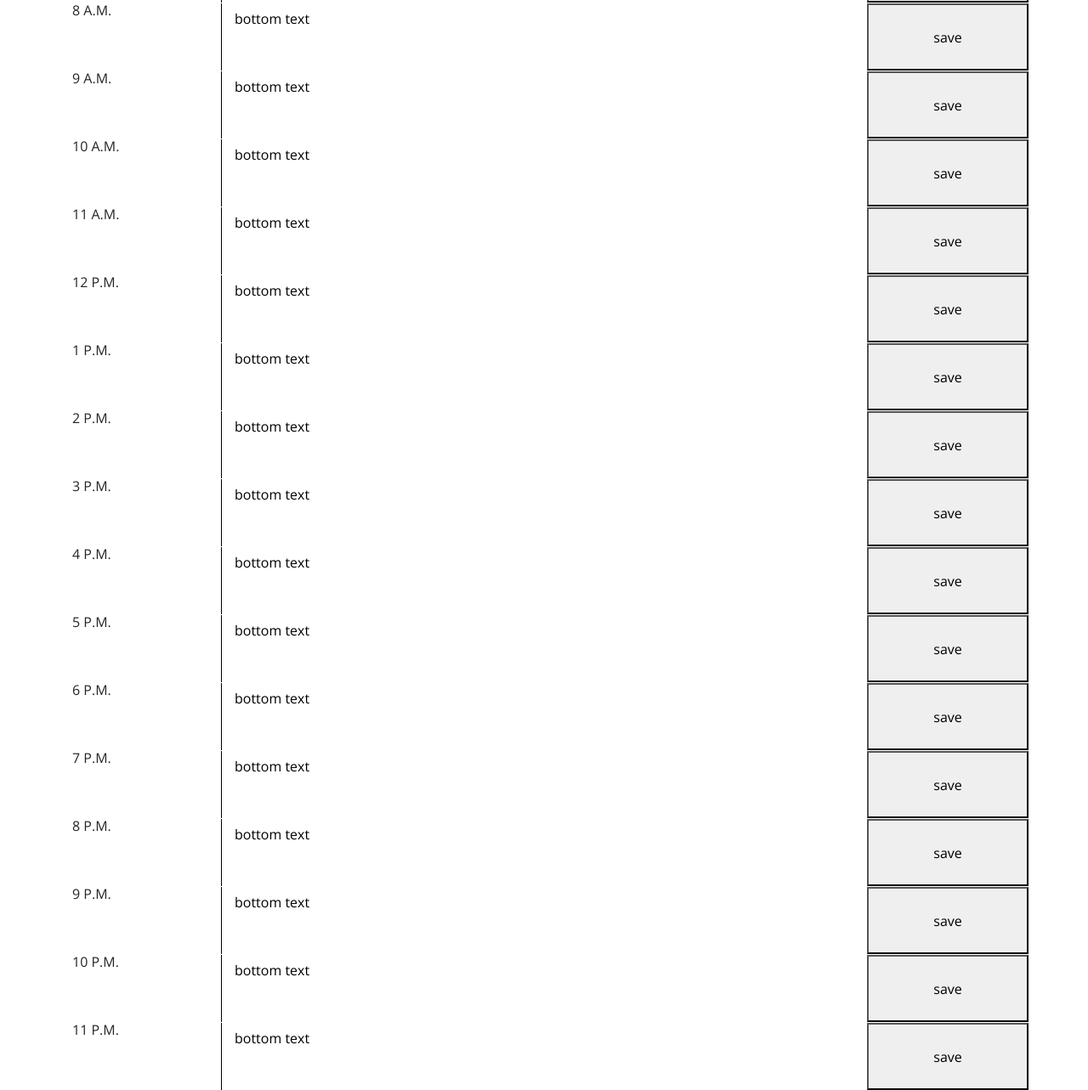
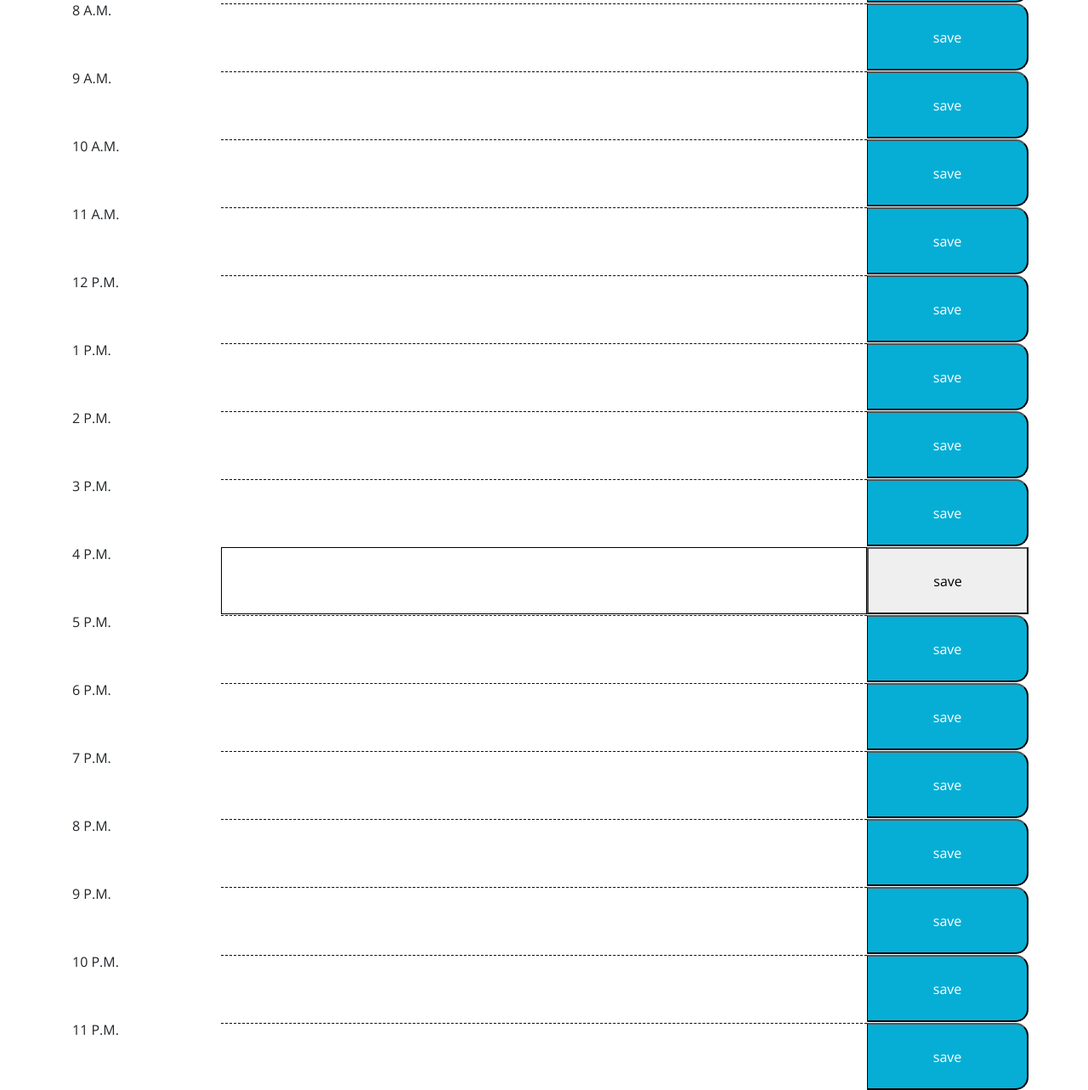
Before and after one commit to Erin-Leal/basic-timetable, a plain HTML site: page index.html in a window 1280 px wide. Shown: the part 973-2256 px from the top of the page at 85% size. Drawn offline with nearby package versions, Linux system fonts and the light colour scheme.

Commit message:
Html likely fully sorted, primarily on javascript end of things for now, will sort aesthetics dead last.

```diff
--- a/index.html
+++ b/index.html
@@ -23,147 +23,147 @@
 
     <!--Our hours, I hard coded them into here because setting javascript to put them out and have data be stored here seems like a pain and it's just unnecessary.-->
     <section class="row">
-      <div class="time-name, col-2">12 A.M.</div>
-      <textarea class="time-block, hour, col-8" id="0">bottom text</textarea>
+      <div class="time-name col-2">12 A.M.</div>
+      <textarea class="time-block hour col-8" id="hs0"></textarea>
+      <button class="saveBtn col-2">save</button>
+    </section>
+
+    <section class="row">
+      <div class="time-name col-2">1 A.M.</div>
+      <textarea class="time-block hour col-8" id="hs1"></textarea>
+      <button class="saveBtn col-2">save</button>
+    </section>
+
+    <section class="row">
+      <div class="time-name col-2">2 A.M.</div>
+      <textarea class="time-block hour col-8" id="hs2"></textarea>
+      <button class="saveBtn col-2">save</button>
+    </section>
+
+    <section class="row">
+      <div class="time-name col-2">3 A.M.</div>
+      <textarea class="time-block hour col-8" id="hs3"></textarea>
+      <button class="saveBtn col-2">save</button>
+    </section>
+
+    <section class="row">
+      <div class="time-name col-2">4 A.M.</div>
+      <textarea class="time-block hour col-8" id="hs4"></textarea>
+      <button class="saveBtn col-2">save</button>
+    </section>
+
+    <section class="row">
+      <div class="time-name col-2">5 A.M.</div>
+      <textarea class="time-block hour col-8" id="hs5"></textarea>
+      <button class="saveBtn col-2">save</button>
+    </section>
+
+    <section class="row">
+      <div class="time-name col-2">6 A.M.</div>
+      <textarea class="time-block hour col-8" id="hs6"></textarea>
+      <button class="saveBtn col-2">save</button>
+    </section>
+
+    <section class="row">
+      <div class="time-name col-2">7 A.M.</div>
+      <textarea class="time-block hour col-8" id="hs7"></textarea>
+      <button class="saveBtn col-2">save</button>
+    </section>
+
+    <section class="row">
+      <div class="time-name col-2">8 A.M.</div>
+      <textarea class="time-block hour col-8" id="hs8"></textarea>
+      <button class="saveBtn col-2">save</button>
+    </section>
+
+    <section class="row">
+      <div class="time-name col-2">9 A.M.</div>
+      <textarea class="time-block hour col-8" id="hs9"></textarea>
+      <button class="saveBtn col-2">save</button>
+    </section>
+
+    <section class="row">
+      <div class="time-name col-2">10 A.M.</div>
+      <textarea class="time-block hour col-8" id="hs10"></textarea>
+      <button class="saveBtn col-2">save</button>
+    </section>
+
+    <section class="row">
+      <div class="time-name col-2">11 A.M.</div>
+      <textarea class="time-block hour col-8" id="hs11"></textarea>
+      <button class="saveBtn col-2">save</button>
+    </section>
+
+    <section class="row">
+      <div class="time-name col-2">12 P.M.</div>
+      <textarea class="time-block hour col-8" id="hs12"></textarea>
+      <button class="saveBtn col-2">save</button>
+    </section>
+
+    <section class="row">
+      <div class="time-name col-2">1 P.M.</div>
+      <textarea class="time-block hour col-8" id="hs13"></textarea>
+      <button class="saveBtn col-2">save</button>
+    </section>
+
+    <section class="row">
+      <div class="time-name col-2">2 P.M.</div>
+      <textarea class="time-block hour col-8" id="hs14"></textarea>
+      <button class="saveBtn col-2">save</button>
+    </section>
+
+    <section class="row">
+      <div class="time-name col-2">3 P.M.</div>
+      <textarea class="time-block hour col-8" id="hs15"></textarea>
+      <button class="saveBtn col-2">save</button>
+    </section>
+
+    <section class="row">
+      <div class="time-name, col-2">4 P.M.</div>
+      <textarea class="time-block, hour, col-8" id="hs16"></textarea>
       <button class="saveBtn, col-2">save</button>
     </section>
 
     <section class="row">
-      <div class="time-name, col-2">1 A.M.</div>
-      <textarea class="time-block, hour, col-8" id="1">bottom text</textarea>
-      <button class="saveBtn, col-2">save</button>
+      <div class="time-name col-2">5 P.M.</div>
+      <textarea class="time-block hour col-8" id="hs17"></textarea>
+      <button class="saveBtn col-2">save</button>
     </section>
 
     <section class="row">
-      <div class="time-name, col-2">2 A.M.</div>
-      <textarea class="time-block, hour, col-8" id="2">bottom text</textarea>
-      <button class="saveBtn, col-2">save</button>
+      <div class="time-name col-2">6 P.M.</div>
+      <textarea class="time-block hour col-8" id="hs18"></textarea>
+      <button class="saveBtn col-2">save</button>
     </section>
 
     <section class="row">
-      <div class="time-name, col-2">3 A.M.</div>
-      <textarea class="time-block, hour, col-8" id="3">bottom text</textarea>
-      <button class="saveBtn, col-2">save</button>
+      <div class="time-name col-2">7 P.M.</div>
+      <textarea class="time-block hour col-8" id="hs19"></textarea>
+      <button class="saveBtn col-2">save</button>
     </section>
 
     <section class="row">
-      <div class="time-name, col-2">4 A.M.</div>
-      <textarea class="time-block, hour, col-8" id="4">bottom text</textarea>
-      <button class="saveBtn, col-2">save</button>
+      <div class="time-name col-2">8 P.M.</div>
+      <textarea class="time-block hour col-8" id="hs20"></textarea>
+      <button class="saveBtn col-2">save</button>
     </section>
 
     <section class="row">
-      <div class="time-name, col-2">5 A.M.</div>
-      <textarea class="time-block, hour, col-8" id="5">bottom text</textarea>
-      <button class="saveBtn, col-2">save</button>
+      <div class="time-name col-2">9 P.M.</div>
+      <textarea class="time-block hour col-8" id="hs21"></textarea>
+      <button class="saveBtn col-2">save</button>
     </section>
 
     <section class="row">
-      <div class="time-name, col-2">6 A.M.</div>
-      <textarea class="time-block, hour, col-8" id="6">bottom text</textarea>
-      <button class="saveBtn, col-2">save</button>
+      <div class="time-name col-2">10 P.M.</div>
+      <textarea class="time-block hour col-8" id="hs22"></textarea>
+      <button class="saveBtn col-2">save</button>
     </section>
 
     <section class="row">
-      <div class="time-name, col-2">7 A.M.</div>
-      <textarea class="time-block, hour, col-8" id="7">bottom text</textarea>
-      <button class="saveBtn, col-2">save</button>
-    </section>
-
-    <section class="row">
-      <div class="time-name, col-2">8 A.M.</div>
-      <textarea class="time-block, hour, col-8" id="8">bottom text</textarea>
-      <button class="saveBtn, col-2">save</button>
-    </section>
-
-    <section class="row">
-      <div class="time-name, col-2">9 A.M.</div>
-      <textarea class="time-block, hour, col-8" id="9">bottom text</textarea>
-      <button class="saveBtn, col-2">save</button>
-    </section>
-
-    <section class="row">
-      <div class="time-name, col-2">10 A.M.</div>
-      <textarea class="time-block, hour, col-8" id="10">bottom text</textarea>
-      <button class="saveBtn, col-2">save</button>
-    </section>
-
-    <section class="row">
-      <div class="time-name, col-2">11 A.M.</div>
-      <textarea class="time-block, hour, col-8" id="11">bottom text</textarea>
-      <button class="saveBtn, col-2">save</button>
-    </section>
-
-    <section class="row">
-      <div class="time-name, col-2">12 P.M.</div>
-      <textarea class="time-block, hour, col-8" id="12">bottom text</textarea>
-      <button class="saveBtn, col-2">save</button>
-    </section>
-
-    <section class="row">
-      <div class="time-name, col-2">1 P.M.</div>
-      <textarea class="time-block, hour, col-8" id="13">bottom text</textarea>
-      <button class="saveBtn, col-2">save</button>
-    </section>
-
-    <section class="row">
-      <div class="time-name, col-2">2 P.M.</div>
-      <textarea class="time-block, hour, col-8" id="14">bottom text</textarea>
-      <button class="saveBtn, col-2">save</button>
-    </section>
-
-    <section class="row">
-      <div class="time-name, col-2">3 P.M.</div>
-      <textarea class="time-block, hour, col-8" id="15">bottom text</textarea>
-      <button class="saveBtn, col-2">save</button>
-    </section>
-
-    <section class="row">
-      <div class="time-name, col-2">4 P.M.</div>
-      <textarea class="time-block, hour, col-8" id="16">bottom text</textarea>
-      <button class="saveBtn, col-2">save</button>
-    </section>
-
-    <section class="row">
-      <div class="time-name, col-2">5 P.M.</div>
-      <textarea class="time-block, hour, col-8" id="17">bottom text</textarea>
-      <button class="saveBtn, col-2">save</button>
-    </section>
-
-    <section class="row">
-      <div class="time-name, col-2">6 P.M.</div>
-      <textarea class="time-block, hour, col-8" id="18">bottom text</textarea>
-      <button class="saveBtn, col-2">save</button>
-    </section>
-
-    <section class="row">
-      <div class="time-name, col-2">7 P.M.</div>
-      <textarea class="time-block, hour, col-8" id="19">bottom text</textarea>
-      <button class="saveBtn, col-2">save</button>
-    </section>
-
-    <section class="row">
-      <div class="time-name, col-2">8 P.M.</div>
-      <textarea class="time-block, hour, col-8" id="20">bottom text</textarea>
-      <button class="saveBtn, col-2">save</button>
-    </section>
-
-    <section class="row">
-      <div class="time-name, col-2">9 P.M.</div>
-      <textarea class="time-block, hour, col-8" id="21">bottom text</textarea>
-      <button class="saveBtn, col-2">save</button>
-    </section>
-
-    <section class="row">
-      <div class="time-name, col-2">10 P.M.</div>
-      <textarea class="time-block, hour, col-8" id="22">bottom text</textarea>
-      <button class="saveBtn, col-2">save</button>
-    </section>
-
-    <section class="row">
-      <div class="time-name, col-2">11 P.M.</div>
-      <textarea class="time-block, hour, col-8" id="23">bottom text</textarea>
-      <button class="saveBtn, col-2">save</button>
+      <div class="time-name col-2">11 P.M.</div>
+      <textarea class="time-block hour col-8" id="hs23"></textarea>
+      <button class="saveBtn col-2">save</button>
     </section>
 
 
--- a/script.js
+++ b/script.js
@@ -1,32 +1,45 @@
 // consts/vars
 
+let timeSlotIds = document.querySelectorAll(["#hs0", "#hs1", "#hs2", "#hs3", "#hs4", "#hs5", "#hs6", "#hs7", "#hs8", "#hs9", "#hs10", "#hs11", "#hs12", "#hs13", "#hs14", "#hs15", "#hs16", "#hs17", "#hs18", "#hs19", "#hs20", "#hs21", "#hs22", "#hs23", ]);
+
+let slotArray = [0,1,2,3,4,5,6,7,8,9,10,11,12,13,14,15,16,17,18,19,20,21,22,23];
+
+slotArray = timeSlotIds;
+
+let saveBtn = document.querySelectorAll(".saveBtn");
+
 let currentHour = moment().format('HH');
-//console.log (currentHour);
 
-let divHour = [
-  0, 1, 2, 3, 4, 5, 6, 7, 8, 9, 10, 11, 12, 13, 14, 15, 16, 17, 18, 19, 20, 21, 22, 23];
-//console.log(divHour);
+
 
 //Displays today's date and time at the top of the planner, in the current day div.
 
-moment().format('MMMM Do YYYY, h:mm:ss a');
-
 $(document).ready(function () {
   $('#currentDay').text(moment().format('MMMM Do YYYY, h:mm:ss a'));
+
+
+  //Takes values assigned to the date divs in the html and assigns their colors based off the current time. ignore basically everything below here for now as it's not complete.
+
+  if (slotArray < currentHour) {
+
+
+
+  } else if (slotArray > currentHour) {
+
+  } else {
+
+  }
+
+
+
 });
 
-//Takes values assigned to the date divs in the html and assigns their colors based off the current time.
+//Allows input in the fields created in the time slots to be saved to local storage.
+$(".saveBtn").on("click"), function () {
+  console.log("button works");
+  //it won't log anything, unsure of why just yet.
+};
 
-//if (divHour === currentHour) {
 
-//add .present class via .addClass
-
-//} else if (divHour < currentHour) {
-
-//add .past class
-
-//} else //add .future class
-
-//Allows input in the fields created in the time slots.
 
 //Saves input into timeslots to the local html upon enter or button press.
--- a/style.css
+++ b/style.css
@@ -9,7 +9,7 @@ textarea {
   border: none;
   resize: none;
   color: #000000;
-  border-left: 1px solid black;
+  border: 1px solid black;
   padding: 10px;
 }
 
@@ -27,7 +27,7 @@ textarea {
 
 .time-block {
   text-align: center;
-  border-radius: 15px;
+  border: 2px black;
 }
 
 .row {
```
Also changed, not shown: 1 other file.
